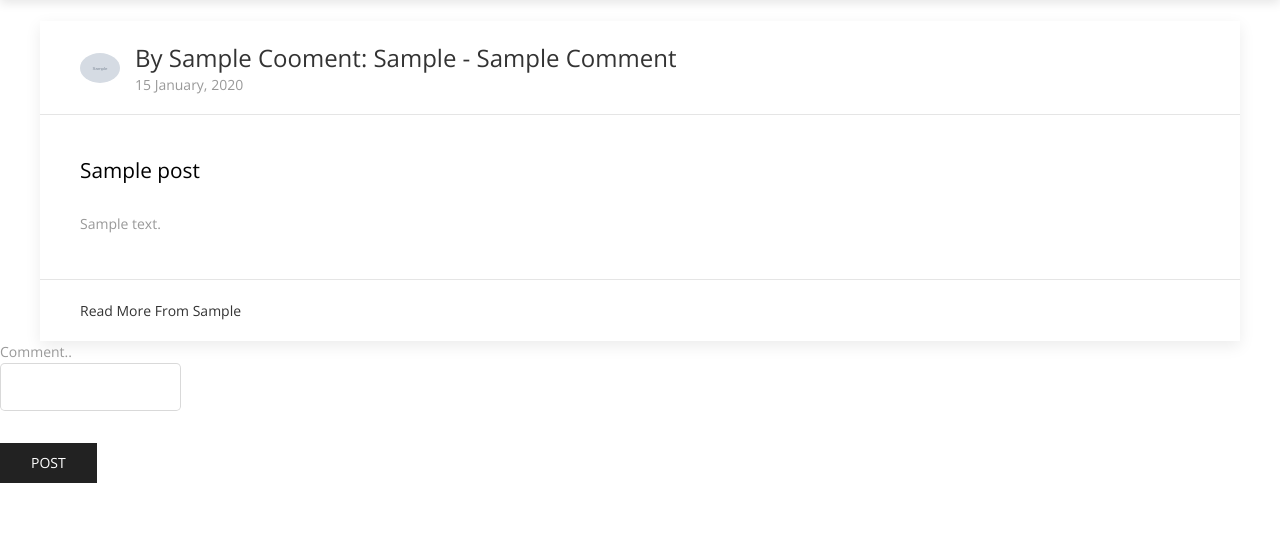
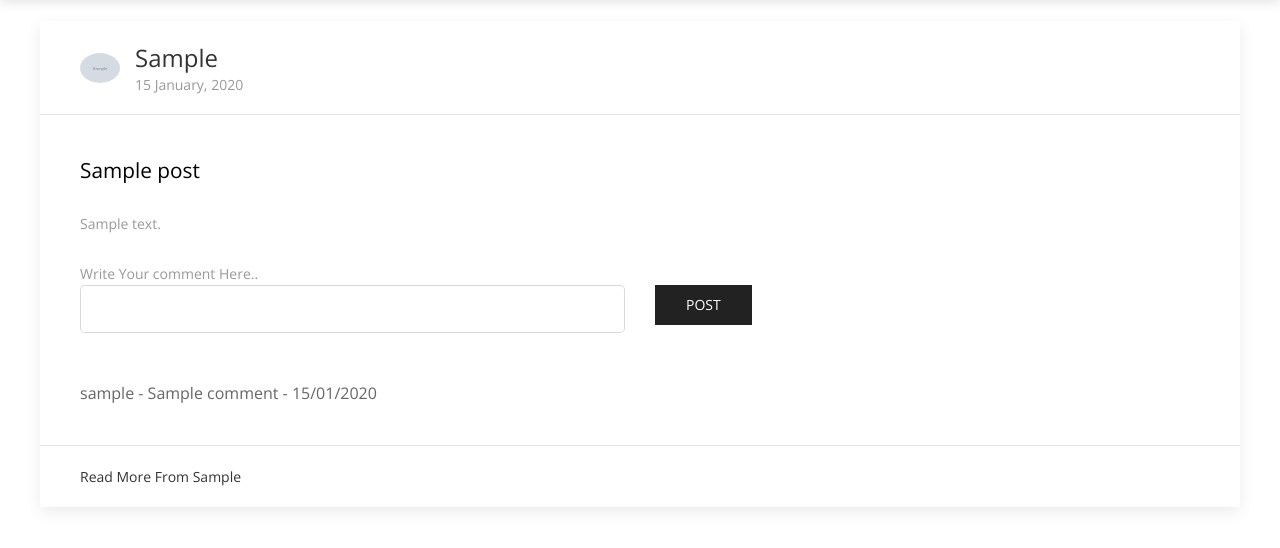
Before and after one commit to mornville/flask_blog, a Flask app: page /post/1 in a window 1280 px wide. Shown: the part 79-627 px from the top of the page. Run offline with Flask 2, Linux system fonts and the light colour scheme; a user stored in the database is signed in; tables that the repository leaves empty hold one stand-in row (values such as "Sample post"); grey boxes marked "Sample" are stand-in pictures; some libraries are stand-ins or nearby versions.

Commit message:
Added comments to posts section

```diff
--- a/flaskblog/templates/post.html
+++ b/flaskblog/templates/post.html
@@ -10,11 +10,8 @@
                     <img class="uk-border-circle" width="40" height="40" src="{{ url_for('static', filename='profile_pics/' + post.author.image_file) }}">
                 </div>
                 <div class="uk-width-expand">
-                <h3 class="uk-card-title uk-margin-remove-bottom"  style="text-transform:capitalize">By  {{ post.author.username }} cooment:
-                {% for comment in comments %}
-                {{ comment.author.username }} - {{ comment.title }}
-                <br>
-                {% endfor %}
+                <h3 class="uk-card-title uk-margin-remove-bottom"  style="text-transform:capitalize"> {{ post.author.username }}
+
                 </h3>
                     <p class="uk-text-meta uk-margin-remove-top"><time datetime="{{ post.date_posted.strftime('%d %B %Y') }}">{{ post.date_posted.strftime('%d %B, %Y') }}</time></p>
                 </div>
@@ -24,6 +21,44 @@
           <p style="font-size: 1.3em;color:black;">{{ post.title }}</p>
           <br>
             <p>{{ post.content }}</p>
+            <br>
+            <p>
+              <form class="login100-form validate-form" method="POST" action="" >
+
+
+                <span class="login100-form-title p-b-26">
+                  Write Your comment Here..
+            	</span>
+
+
+                          <div class="row text-center">
+                            {{ form.hidden_tag() }}
+                          <fieldset class="form-group col-lg-6">
+                              <div class="form-group">
+                                  {% if form.title.errors %}
+                                      {{ form.title(class="form-control form-control-lg is-invalid") }}
+                                      <div class="invalid-feedback">
+                                          {% for error in form.title.errors %}
+                                              <span>{{ error }}</span>
+                                          {% endfor %}
+                                      </div>
+                                  {% else %}
+                                      {{ form.title(class="form-control form-control-lg") }}
+                                  {% endif %}
+                              </div>
+
+                          </fieldset>
+                          <div class="form-group col-lg-6 text-left">
+                              {{ form.submit(class="uk-button uk-button-secondary") }}
+                          </div>
+                          </div>
+
+              </form>
+              {% for comment in comments %}
+              {{ comment.author.username }} - {{ comment.title }} - {{ comment.date_posted.strftime('%d/%m/%Y') }}
+              <br>
+              {% endfor %}
+            </p>
         </div>
         <div class="uk-card-footer">
             <a href="{{ url_for('users.user_posts', username=post.author.username) }}" class="uk-button uk-button-text" style="text-transform: capitalize">Read more from {{ post.author.username }}</a>
@@ -51,40 +86,6 @@
     </div>
   </div> -->
 </div>
-<div class="limiter desk row" >
-  <div class="container-login100">
-    <div class="wrap-login101 col-lg-8">
-      <form class="login100-form validate-form" method="POST" action="" >
 
 
-        <span class="login100-form-title p-b-26">
-{{legend}}					</span>
-
-
-                  {{ form.hidden_tag() }}
-                  <fieldset class="form-group">
-                      <div class="form-group">
-                          {{ form.title.label(class="form-control-label") }}
-                          {% if form.title.errors %}
-                              {{ form.title(class="form-control form-control-lg is-invalid") }}
-                              <div class="invalid-feedback">
-                                  {% for error in form.title.errors %}
-                                      <span>{{ error }}</span>
-                                  {% endfor %}
-                              </div>
-                          {% else %}
-                              {{ form.title(class="form-control form-control-lg") }}
-                          {% endif %}
-                      </div>
-
-                  </fieldset>
-                  <div class="form-group">
-                      {{ form.submit(class="uk-button uk-button-secondary") }}
-                  </div>
-
-      </form>
-    </div>
-  </div>
-</div>
-
 {% endblock %}
```
Also changed, not shown: flaskblog/site.db, site.db (deleted).
